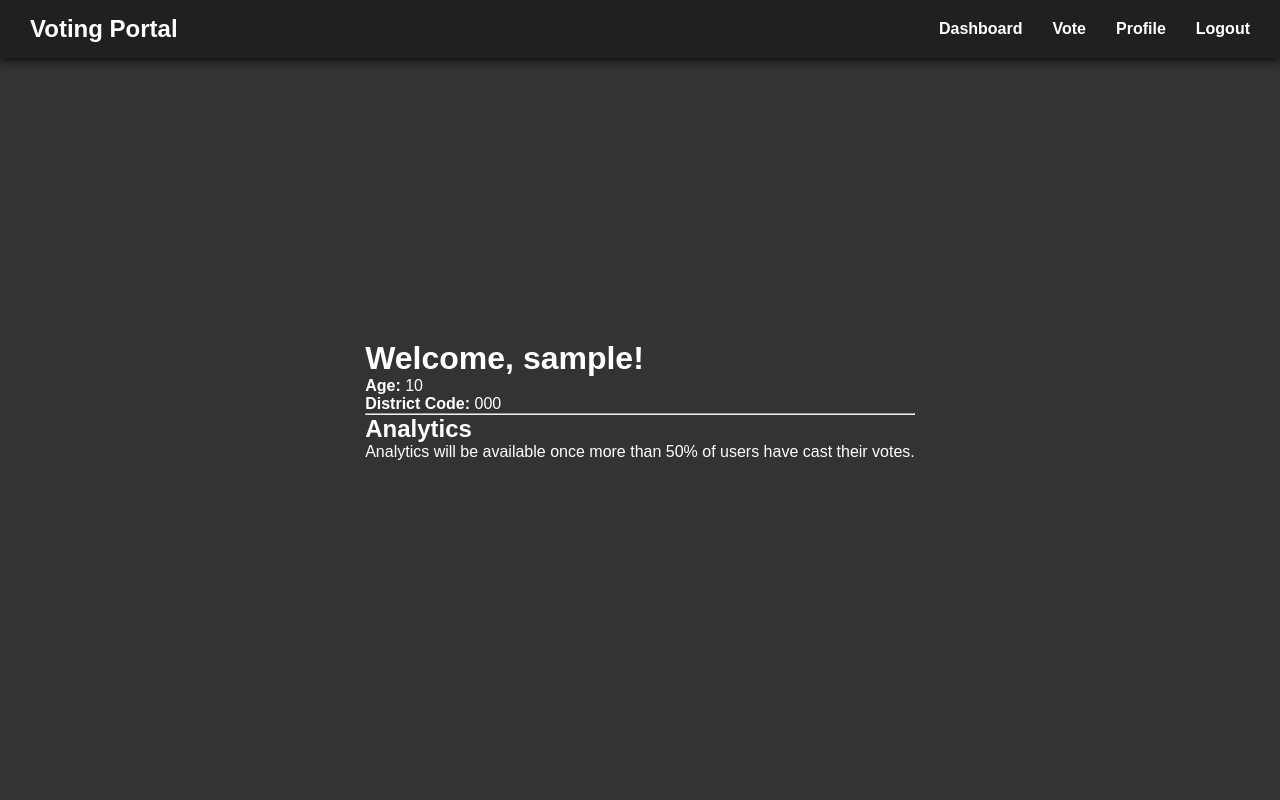
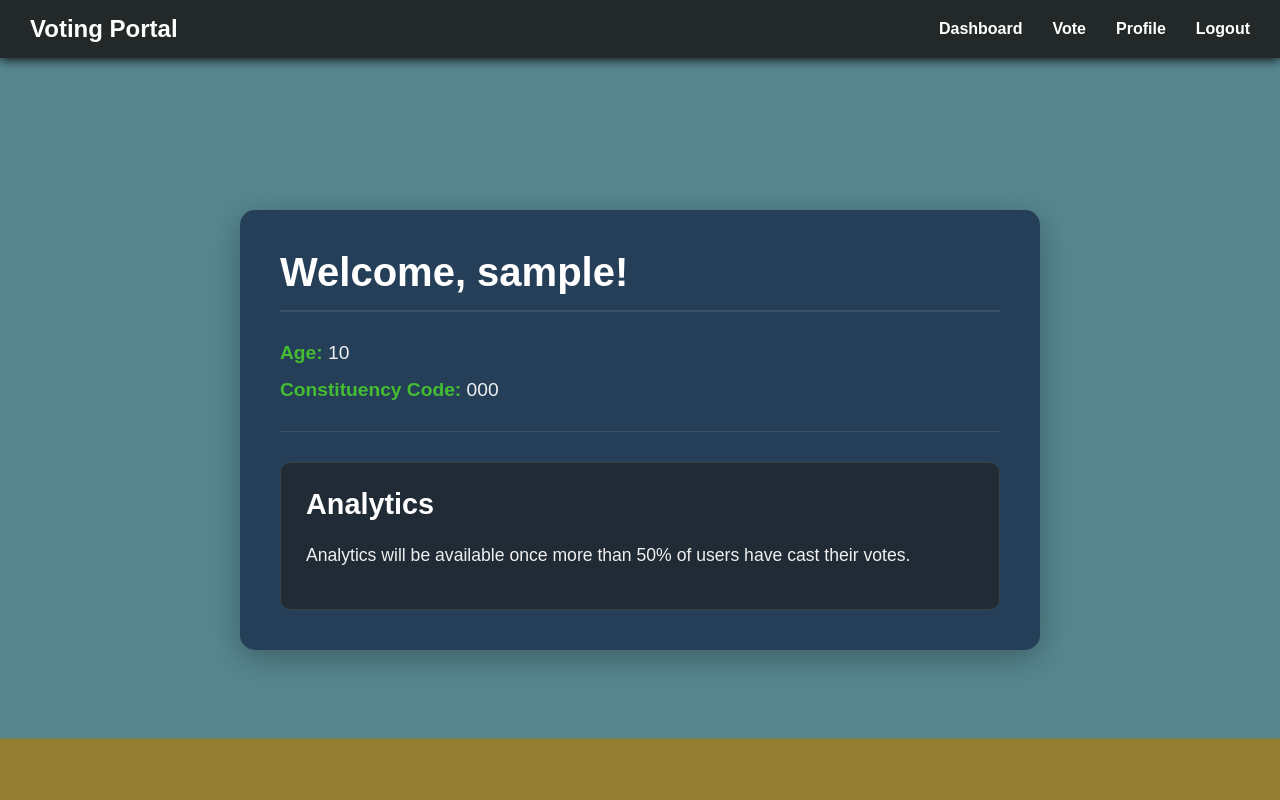
Before and after one commit to JatinNirwann/voting-portal, a PHP site: page /profile.php in a window 1280 px wide. Run offline with PHP 8.4, Linux system fonts and the light colour scheme; the visitor is signed in with stand-in values (Sample User, id 1); tables that the repository leaves empty or names only in its code hold one stand-in row (values such as "Sample post").

Commit message:
almost there

```diff
--- a/profile.php
+++ b/profile.php
@@ -2,14 +2,15 @@
 session_start();
 require_once 'processing/config.php';
 
-if (!isset($_SESSION['voter_id'])) {
-    header('Location: index.php');
+if (!isset($_SESSION['logged_in']) || $_SESSION['logged_in'] !== true) {
+    echo "<script>alert('Please login first');
+            window.location.href = 'index.php';</script>";
     exit();
 }
 
 $voter_id = $_SESSION['voter_id'];
 
-$stmt = $conn->prepare("SELECT username, age,  district_code FROM voters WHERE voter_id = ?");
+$stmt = $conn->prepare("SELECT username, age,  constituency_code FROM voters WHERE voter_id = ?");
 $stmt->bind_param("s", $voter_id);
 $stmt->execute();
 $user_result = $stmt->get_result();
@@ -67,13 +68,15 @@
         </ul>
     </nav>
 
-    <div >
+    <div class="profile-container">
         <h1>Welcome, <?php echo htmlspecialchars($user['username']); ?>!</h1>
+
         <p><strong>Age:</strong> <?php echo htmlspecialchars($user['age']); ?></p>
-        <p><strong>District Code:</strong> <?php echo htmlspecialchars($user['district_code']); ?></p>
+        <p><strong>Constituency Code:</strong> <?php echo htmlspecialchars($user['constituency_code']); ?></p>
 
         <hr>
 
+        <div class="analytics-section">
             <h2>Analytics</h2>
             <?php if ($analytics_available): ?>
                 <p>The majority party based on votes so far is: <strong><?php echo htmlspecialchars($majority_party); ?></strong></p>
@@ -81,5 +84,6 @@
                 <p>Analytics will be available once more than 50% of users have cast their votes.</p>
             <?php endif; ?>
         </div>
+    </div>
 </body>
 </html>
--- a/stylesheet/styles.css
+++ b/stylesheet/styles.css
@@ -254,11 +254,72 @@
   background-attachment: fixed;
 }
 
-.message{
-  display: flex;
-  justify-content: center;
+/* Profile Page Specific Styles */
+.profile-page {
+  background: linear-gradient(rgba(0, 0, 0, 0.4), rgba(0, 0, 0, 0.4)), url('../images/profile-page.jpg');
+  background-size: cover;
+  background-position: center;
+  background-attachment: fixed;
+  min-height: 100vh;
+  color: white;
 }
 
-.profile-page{
-  background-color: #333;
+.profile-container {
+  background-color: rgba(35, 60, 86, 0.95);
+  padding: 40px;
+  border-radius: 15px;
+  width: 80%;
+  max-width: 800px;
+  margin: 100px auto 40px;
+  box-shadow: 0 8px 32px rgba(0, 0, 0, 0.3);
+  backdrop-filter: blur(10px);
 }
+
+.profile-container h1 {
+  font-size: 2.5em;
+  margin-bottom: 30px;
+  color: white;
+  border-bottom: 2px solid rgba(255, 255, 255, 0.1);
+  padding-bottom: 15px;
+}
+
+.profile-container p {
+  font-size: 1.2em;
+  margin: 15px 0;
+  color: #f0f0f0;
+}
+
+.profile-container strong {
+  color: #44bd32;
+  font-weight: bold;
+}
+
+.profile-container hr {
+  margin: 30px 0;
+  border: none;
+  border-top: 1px solid rgba(255, 255, 255, 0.1);
+}
+
+.profile-container h2 {
+  color: white;
+  font-size: 1.8em;
+  margin-bottom: 20px;
+}
+
+.analytics-section {
+  background-color: rgba(31, 31, 31, 0.6);
+  padding: 25px;
+  border-radius: 10px;
+  margin-top: 20px;
+  border: 1px solid rgba(255, 255, 255, 0.1);
+  transition: transform 0.3s ease;
+}
+
+.analytics-section:hover {
+  transform: translateY(-5px);
+}
+
+.analytics-section p {
+  font-size: 1.1em;
+  line-height: 1.6;
+}
```
Also changed, not shown: processing/fetch_candidates.php (+9 -7 lines), images/profile-page.jpg (added), 1 other file. Lines whose indentation alone changed are shown as unchanged.
